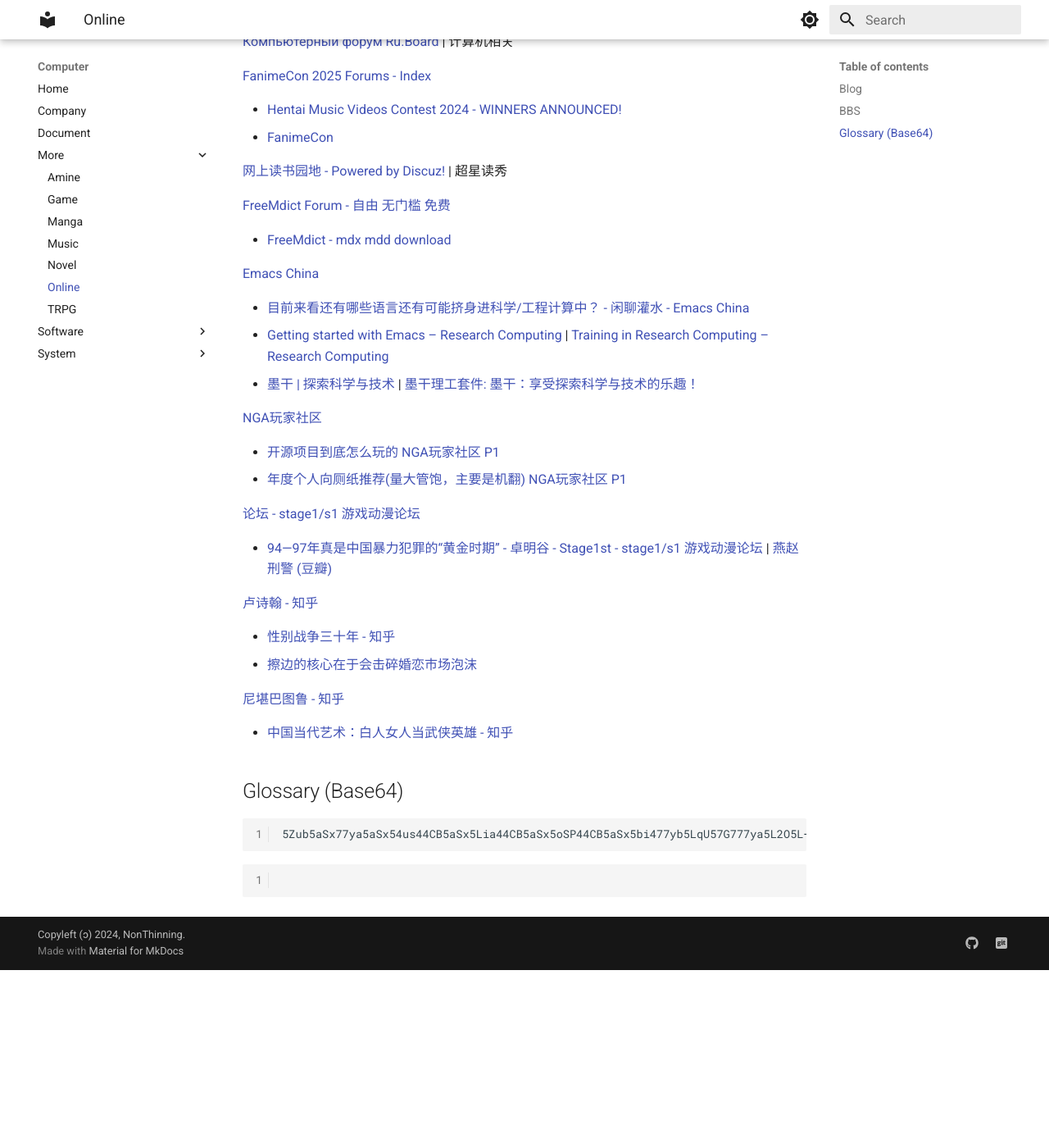
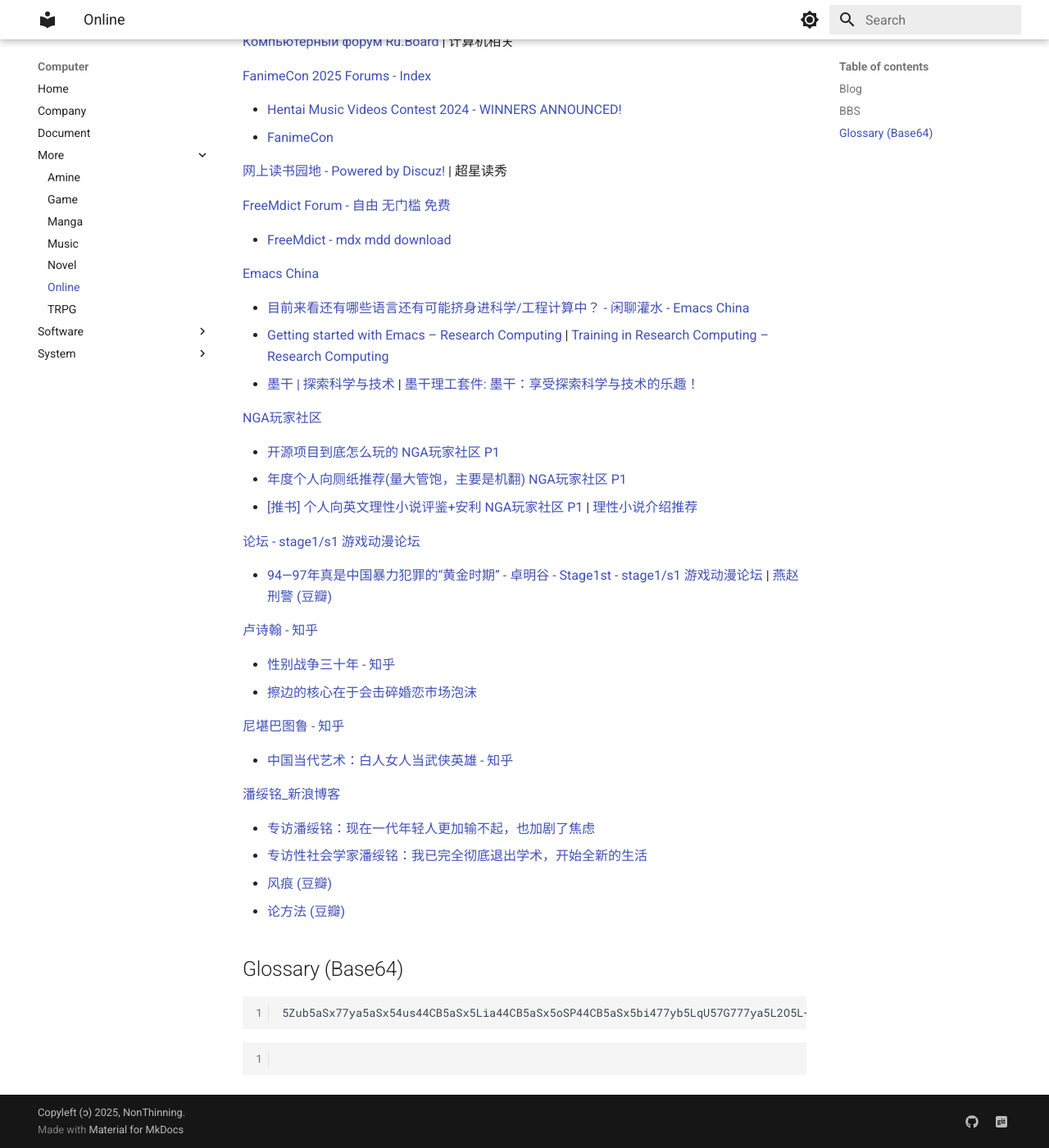
Before and after one commit to NonThinning/NonThinning.github.io, an MkDocs documentation site: the page built from docs/Computer/More/Online.md, in a window 1280 px wide and 1400 px high, scrolled down 1368 px. Shown: the whole window at 82% size. Built offline with MkDocs 1.6.1 and Material for MkDocs 9.7.7, drawn with Linux system fonts in a browser that asks for light colours; before the commit the page ends 2551 px from its top, so only the background shows below that.

Commit message:
docs update

````diff
--- a/docs/Computer/More/Online.md
+++ b/docs/Computer/More/Online.md
@@ -72,6 +72,7 @@
 
 - [开源项目到底怎么玩的 NGA玩家社区 P1](https://ngabbs.com/read.php?tid=41963007&_fp=4)
 - [年度个人向厕纸推荐(量大管饱，主要是机翻) NGA玩家社区 P1](https://ngabbs.com/read.php?tid=42959517)
+- [[推书] 个人向英文理性小说评鉴+安利 NGA玩家社区 P1](https://ngabbs.com/read.php?tid=43009653) | [理性小说介绍推荐](https://mp.weixin.qq.com/s/iEx1VI6uo3h2dEsWi2ZAQg)
 
 [论坛 - stage1/s1 游戏动漫论坛](https://bbs.saraba1st.com/2b/forum.php)
 
@@ -86,6 +87,13 @@
 
 - [中国当代艺术：白人女人当武侠英雄 - 知乎](https://zhuanlan.zhihu.com/p/84069887)
 
+[潘绥铭_新浪博客](https://blog.sina.com.cn/u/1305771610)
+
+- [专访潘绥铭：现在一代年轻人更加输不起，也加剧了焦虑](https://mp.weixin.qq.com/s?__biz=MzUxMjYyNTg2MA==&mid=2247600471&idx=1&sn=e966de7f48c711c9b6120631469287a4)
+- [专访性社会学家潘绥铭：我已完全彻底退出学术，开始全新的生活](https://mp.weixin.qq.com/s?src=11&timestamp=1736828811&ver=5749&signature=BCsQlHjE3Rj-a1cEPxrZ7dIJOE*Np6*eXIFWohx9U4Z4uPu4ktVoMx0dTlzYRaqJ3RZO23UOLOHaTJWNRRuXkzoQKr5Vvhv3aXhky5O8*L83vOb9EosIG66l1CvSPki8&new=1)
+- [风痕 (豆瓣)](https://book.douban.com/subject/36184693/)
+- [论方法 (豆瓣)](https://book.douban.com/subject/36094996/)
+
 ## Glossary (Base64)
 
 ```
--- a/mkdocs.yml
+++ b/mkdocs.yml
@@ -1,6 +1,6 @@
 site_name: NonThinning Site
 
-copyright: Copyleft (ɔ) 2024, NonThinning.
+copyright: Copyleft (ɔ) 2025, NonThinning.
 
 theme:
   name: material
````
Also changed, not shown: docs/Computer/More/Novel.md (+4 -0 lines), docs/Computer/index.md (+2 -0 lines), docs/Programming/Python/Packages/Geemap/Document.md (+2 -0 lines).
